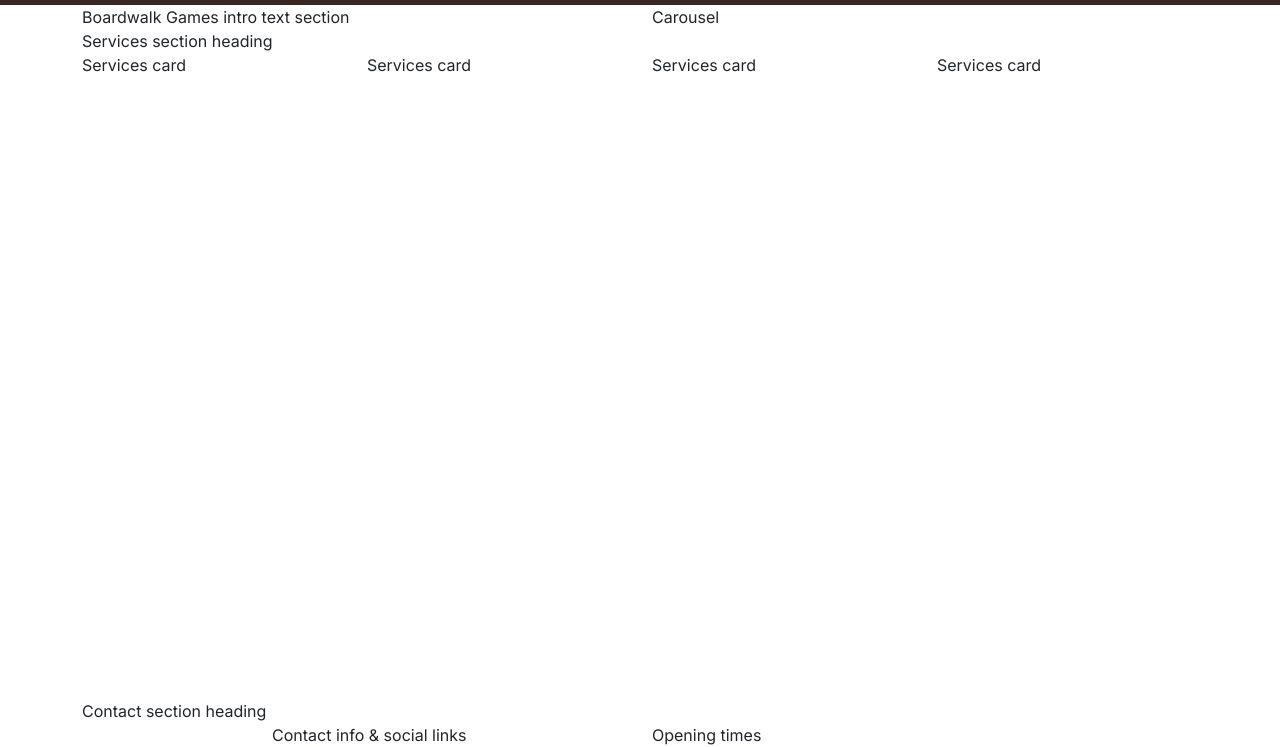
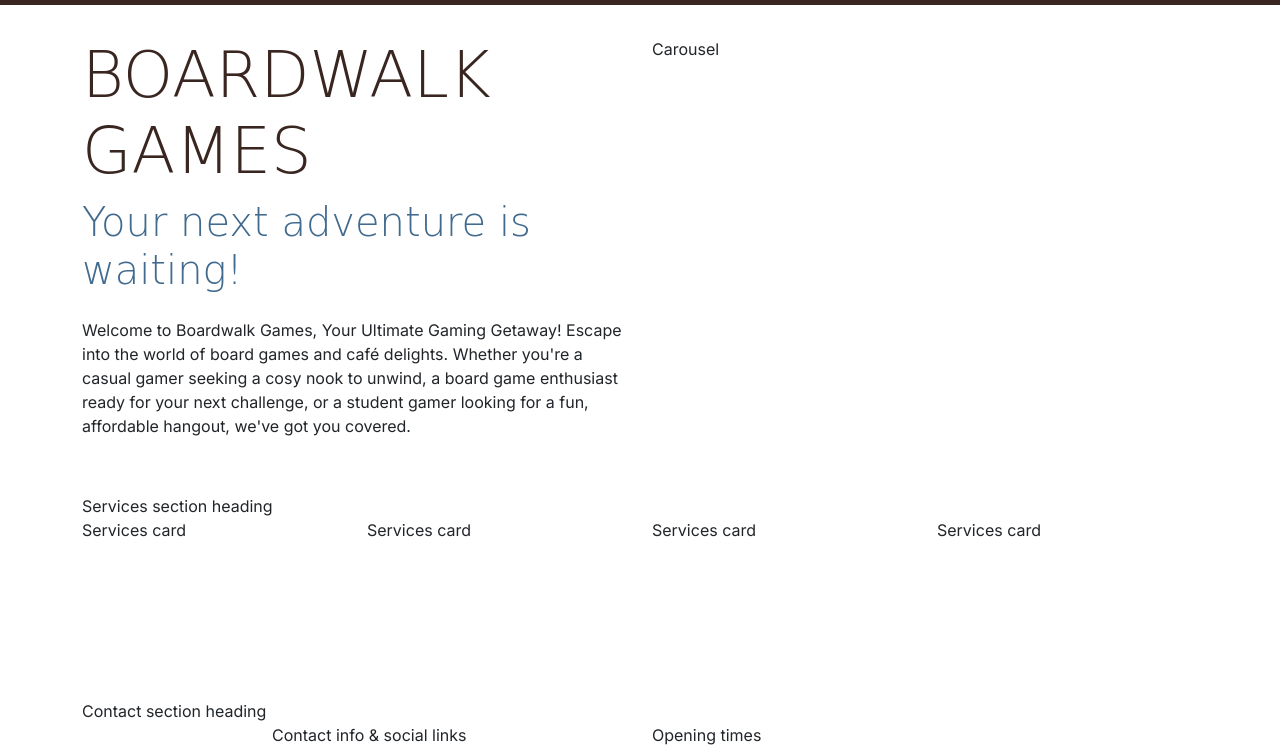
Before and after one commit to JakeCRichards/boardwalk-games, a plain HTML site: page index.html in a window 1280 px wide. Shown: the part 53-800 px from the top of the page. Drawn offline with nearby package versions, Linux system fonts and the light colour scheme; a web font is replaced by a local one.

Commit message:
Add the header text

```diff
--- a/assets/css/style.css
+++ b/assets/css/style.css
@@ -22,6 +22,12 @@ h2,
 h3 {
     font-family: var(--secondary-font);
     color: var(--primary-color);
+    text-transform: uppercase;
+}
+
+.section {
+    margin-top: 2rem;
+    margin-bottom: 2rem;
 }
 
 .sub-heading-color {
@@ -38,6 +44,11 @@ h3 {
     width: 30px;
 }
 
+/* Header */
+#header .lead {
+    font-family: var(--secondary-font);
+}
+
 /* .container,
 .row {
     border: 2px solid black;
--- a/index.html
+++ b/index.html
@@ -50,9 +50,16 @@
 
 
     <!-- Header with carousel -->
-    <header class="container">
+    <header class="container section" id="header">
         <div class="row">
-            <div class="col-12 col-xl-6">Boardwalk Games intro text section</div>
+            <div class="col-12 col-xl-6 text-center text-xl-start">
+                <h1 class="display-3">Boardwalk Games</h1>
+                <p class="lead display-6 sub-heading-color">Your next adventure is waiting!</p>
+                <p class="my-4">Welcome to Boardwalk Games, Your Ultimate Gaming Getaway! Escape into the world of board games and
+                    café delights. Whether you're a casual gamer seeking a cosy nook to unwind, a board game enthusiast
+                    ready for your next challenge, or a student gamer looking for a fun, affordable hangout, we've got
+                    you covered.</p>
+            </div>
             <div class="col-12 col-xl-6">Carousel</div>
         </div>
     </header>
```
